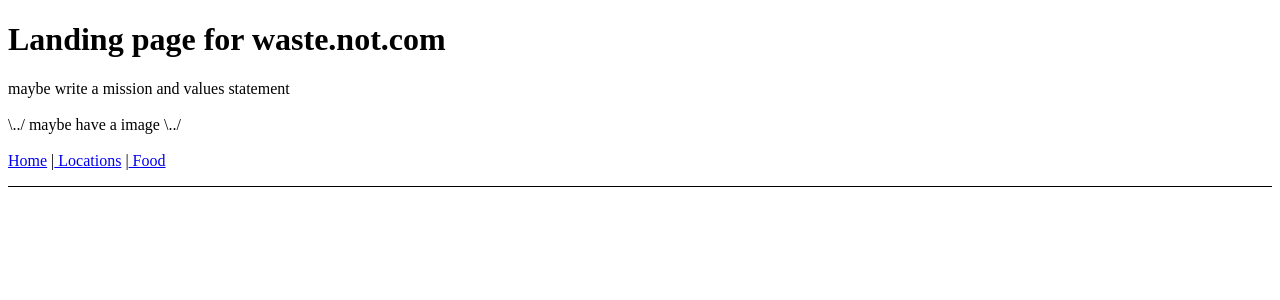
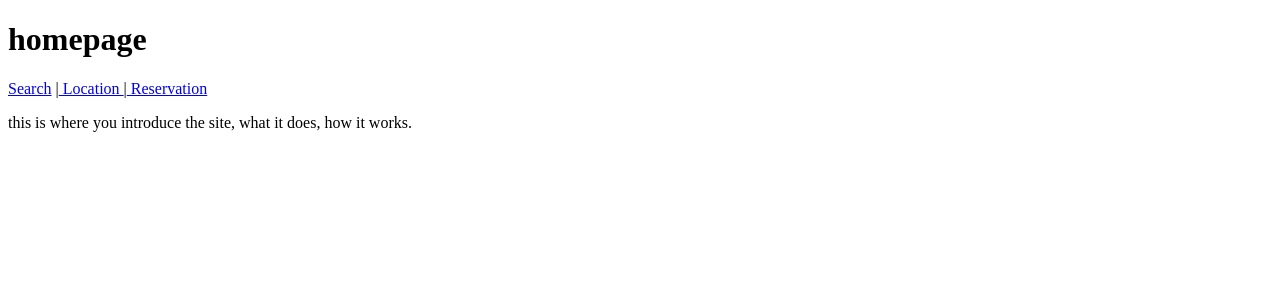
Before and after one commit to ephe3000/waste-not-web, a JavaScript app: page / in a window 1280 px wide. Shown: the top 300 px of the page. Built offline with nearby package versions, Linux system fonts and the light colour scheme.

Commit message:
WN-5: unique urls

```diff
--- a/src/App.js
+++ b/src/App.js
@@ -1,23 +1,19 @@
-import { Link } from "react-router-dom";
+import { BrowserRouter, Routes, Route } from "react-router-dom";
+
+import Home from "./pages/Home";
+import Search from "./pages/Search";
+import Location from "./pages/Location";
+import Reservation from "./pages/Reservation";
 
 export default function App() {
   return (
-    <div>
-      <h1>Landing page for waste.not.com</h1>
-      <div>maybe write a mission and values statement</div>
-      <br></br>
-      <div> \../ maybe have a image \../ </div>
-      <br></br>
-      <nav
-        style={{
-          borderBottom: "solid 1px",
-          paddingBottom: "1rem",
-        }}
-      >
-        <Link to="/home">Home</Link> |
-        <Link to="/locations"> Locations</Link> |
-        <Link to="/food"> Food</Link>
-      </nav>
-    </div>
+    <BrowserRouter>
+      <Routes>
+        <Route path="/" element={<Home />} />
+        <Route path="search" element={<Search />} />
+        <Route path="location/:id" element={<Location />} />
+        <Route path="reservation" element={<Reservation />} />
+      </Routes>
+    </BrowserRouter>
   );
 }
--- a/src/index.js
+++ b/src/index.js
@@ -1,20 +1,6 @@
 import { render } from "react-dom";
-import { BrowserRouter, Routes, Route } from "react-router-dom";
 
 import App from "./App";
-import Home from "./pages/Home";
-import Locations from "./pages/Locations";
-import Food from "./pages/Food";
 
 const rootElement = document.getElementById("root");
-render(
-  <BrowserRouter>
-    <Routes>
-      <Route path="/" element={<App />} />
-      <Route path="home" element={<Home />} />
-      <Route path="locations" element={<Locations />} />
-      <Route path="food" element={<Food />} />
-    </Routes>
-  </BrowserRouter>,
-  rootElement
-);
+render(<App />, rootElement);
--- a/src/pages/Food.js
+++ /dev/null
@@ -1,5 +0,0 @@
-const Food = () => {
-  return <h1>Your food parcel</h1>;
-};
-
-export default Food;
--- a/src/pages/Home.js
+++ b/src/pages/Home.js
@@ -1,5 +1,14 @@
+import { Link } from "react-router-dom";
+
 const Home = () => {
-  return <h1>homepage</h1>;
+  return (
+    <>
+      <h1>homepage</h1>
+      <Link to="/search">Search</Link> |<Link to="/location"> Location </Link>|
+      <Link to="/reservation"> Reservation</Link>
+      <p>this is where you introduce the site, what it does, how it works.</p>
+    </>
+  );
 };
 
 export default Home;
--- /dev/null
+++ b/src/pages/Location.js
@@ -0,0 +1,20 @@
+import { Link, useParams } from "react-router-dom";
+
+const Location = () => {
+  const params = useParams();
+
+  return (
+    <>
+      <h1>location {params.id}</h1>
+      <p>
+        The specific location that you have chosen. And the food that's
+        available there
+      </p>
+      <Link to="/">go home</Link>
+    </>
+  );
+};
+
+export default Location;
+
+// doc. for params - https://reactrouter.com/docs/en/v6/faq
--- a/src/pages/Locations.js
+++ /dev/null
@@ -1,5 +0,0 @@
-const Locations = () => {
-  return <h1>locations</h1>;
-};
-
-export default Locations;
--- /dev/null
+++ b/src/pages/Reservation.js
@@ -0,0 +1,17 @@
+import { Link } from "react-router-dom";
+
+const Reservation = () => {
+  return (
+    <>
+      <h1>reservation</h1>
+      <p>
+        this is where you enter your email address and phone number and get a
+        resveration no:
+      </p>
+
+      <Link to="/">go home</Link>
+    </>
+  );
+};
+
+export default Reservation;
--- /dev/null
+++ b/src/pages/Search.js
@@ -0,0 +1,22 @@
+import { Link, useParams } from "react-router-dom";
+
+const Search = () => {
+  const params = useParams();
+
+  return (
+    <>
+      <h1>search {params.id}</h1>
+      <p>
+        This is where your location is logged and you choose the distance you
+        want to travel to get to the nearest food bank. we will use googlemaps
+        to track location of user and SQLdistance to get a return of local
+        places/miles
+      </p>
+      <Link to="/">Home</Link>
+    </>
+  );
+};
+
+export default Search;
+
+// doc. for params - https://reactrouter.com/docs/en/v6/faq
```
